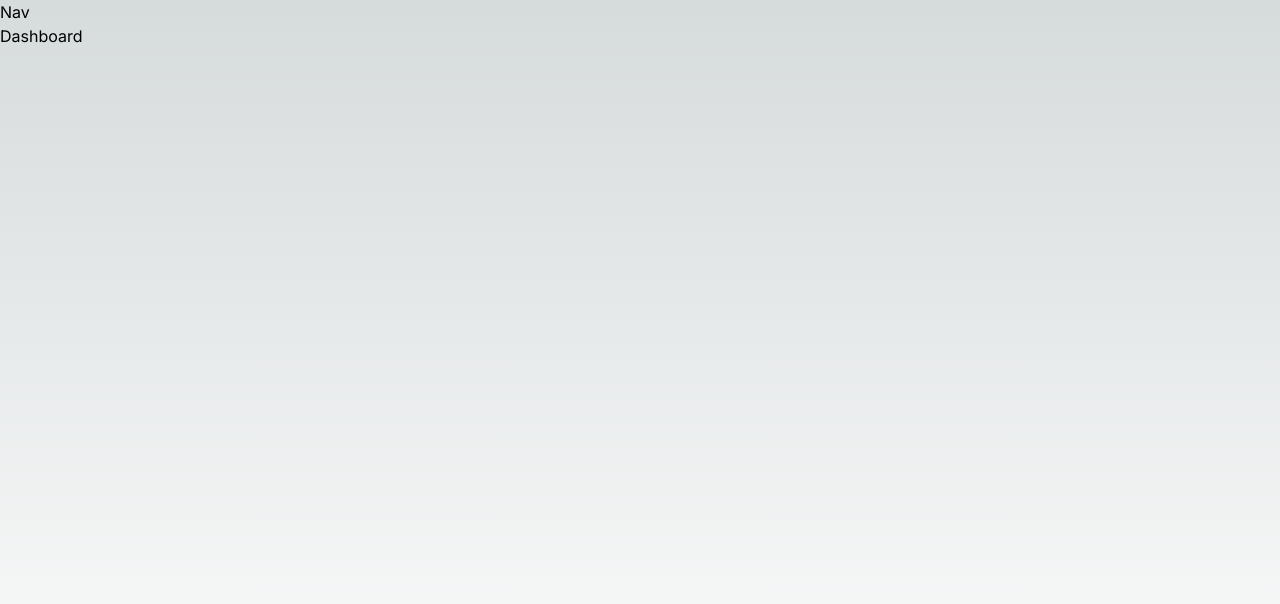
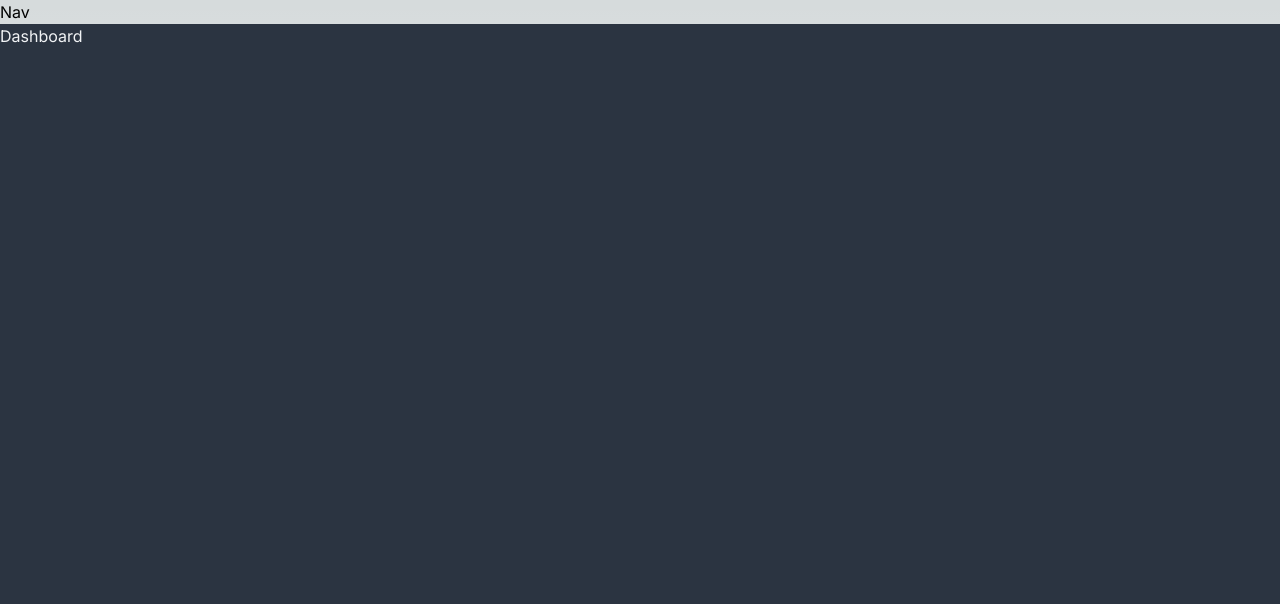
Before and after one commit to Pradikshan/ticketing-app, a Next.js app: page / in a window 1280 px wide. Shown: the top 604 px of the page. Built offline with nearby package versions, Linux system fonts and the light colour scheme.

Commit message:
Added layout for children

```diff
--- a/app/layout.js
+++ b/app/layout.js
@@ -21,7 +21,9 @@ export default function RootLayout({ children }) {
       <body className={inter.className}>
         <div className="flex flex-col h-screen max-h-screen">
           <Nav />
-          {children}
+          <div className="flex-grow overflow-y-auto bg-page text-default-text">
+            {children}
+          </div>
         </div>
       </body>
     </html>
```
